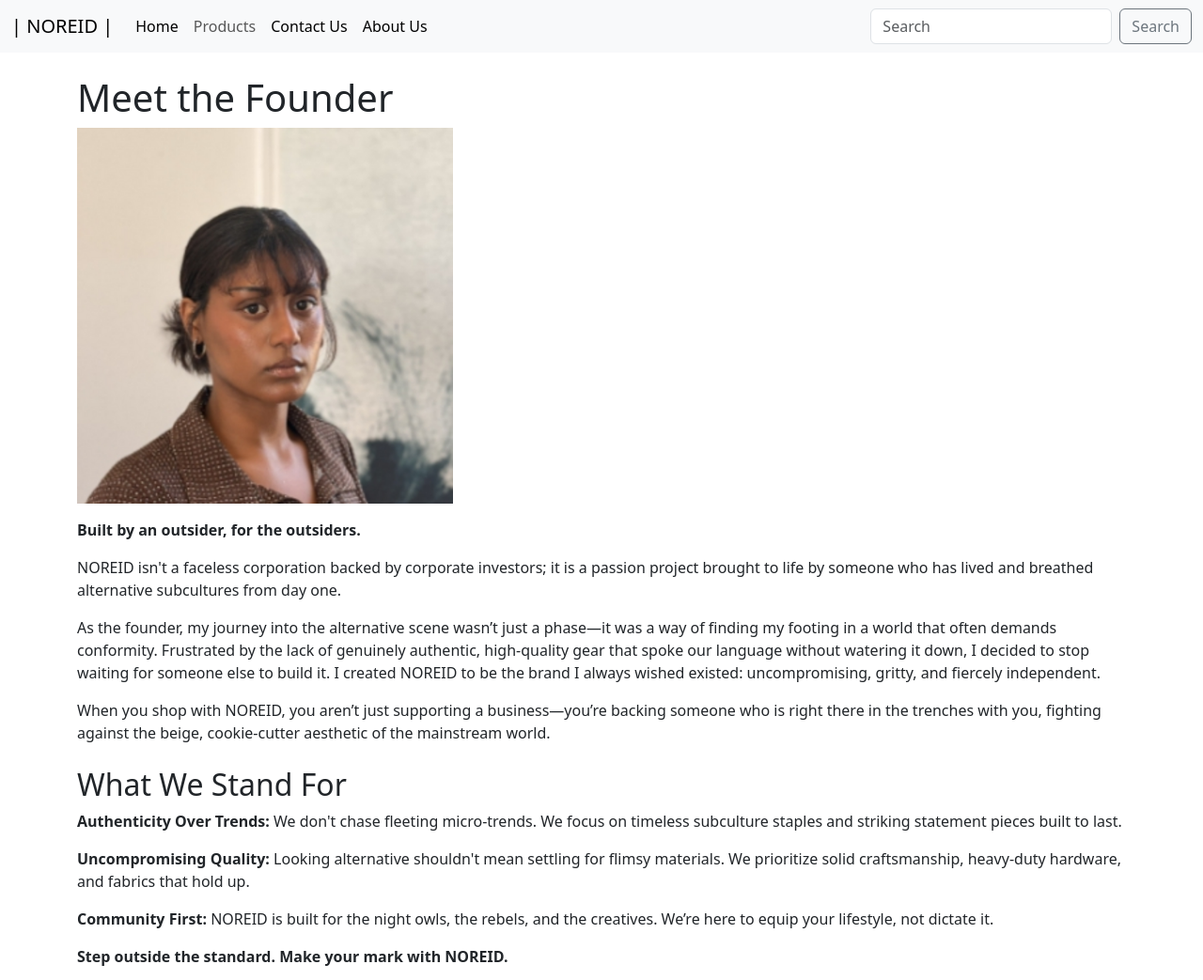
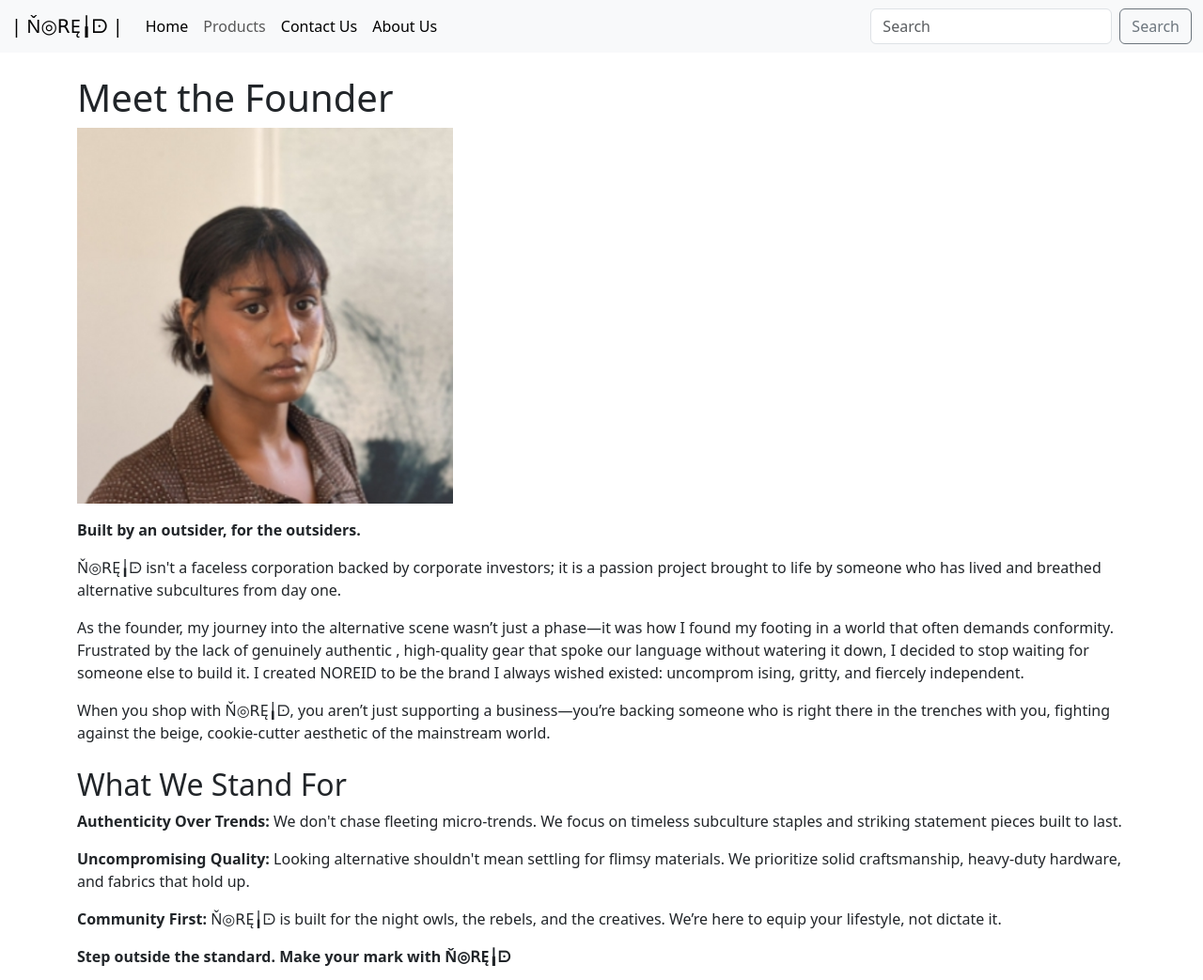
Before and after one commit to DREION3/cssexercise4, a plain HTML site: page About .html in a window 1280 px wide. Shown: the whole page at 94% size. Drawn offline with nearby package versions, Linux system fonts and the light colour scheme.

Commit message:
Update About .html

```diff
--- a/About .html
+++ b/About .html
@@ -1,7 +1,7 @@
 <!DOCTYPE html>
 <html lang="en">
 <head>
-  <title>About Us | NOREID</title>
+  <title>About Us | Ň◎𝖱Ę╽ᗠ </title>
   <meta charset="utf-8">
   <meta name="viewport" content="width=device-width, initial-scale=1">
 
@@ -12,7 +12,7 @@
 
 <nav class="navbar navbar-expand-lg bg-body-tertiary mb-4">
   <div class="container-fluid">
-    <a class="navbar-brand" href="#">| NOREID |</a>
+    <a class="navbar-brand" href="#">| Ň◎𝖱Ę╽ᗠ |</a>
 
     <button class="navbar-toggler" type="button" data-bs-toggle="collapse" data-bs-target="#navbarSupportedContent" aria-controls="navbarSupportedContent" aria-expanded="false" aria-label="Toggle navigation">
       <span class="navbar-toggler-icon"></span>
@@ -51,11 +51,13 @@
 
   <p><strong>Built by an outsider, for the outsiders.</strong></p>
 
-  <p>NOREID isn't a faceless corporation backed by corporate investors; it is a passion project brought to life by someone who has lived and breathed alternative subcultures from day one.</p>
+  <p>Ň◎𝖱Ę╽ᗠ isn't a faceless corporation backed by corporate investors; it is a passion project brought to life by someone who has lived and breathed alternative subcultures from day one.</p>
 
-  <p>As the founder, my journey into the alternative scene wasn’t just a phase—it was a way of finding my footing in a world that often demands conformity. Frustrated by the lack of genuinely authentic, high-quality gear that spoke our language without watering it down, I decided to stop waiting for someone else to build it. I created NOREID to be the brand I always wished existed: uncompromising, gritty, and fiercely independent.</p>
+  <p>As the founder, my journey into the alternative scene wasn’t just a phase—it was how I found my footing in a world that often demands conformity. Frustrated by the lack of genuinely authentic
+    , high-quality gear that spoke our language without watering it down, I decided to stop waiting for someone else to build it. I created NOREID to be the brand I always wished existed: uncomprom
+    ising, gritty, and fiercely independent.</p>
 
-  <p>When you shop with NOREID, you aren’t just supporting a business—you’re backing someone who is right there in the trenches with you, fighting against the beige, cookie-cutter aesthetic of the mainstream world.</p>
+  <p>When you shop with Ň◎𝖱Ę╽ᗠ, you aren’t just supporting a business—you’re backing someone who is right there in the trenches with you, fighting against the beige, cookie-cutter aesthetic of the mainstream world.</p>
 
   <h2 class="mt-4">What We Stand For</h2>
 
@@ -63,9 +65,9 @@
 
   <p><strong>Uncompromising Quality:</strong> Looking alternative shouldn't mean settling for flimsy materials. We prioritize solid craftsmanship, heavy-duty hardware, and fabrics that hold up.</p>
 
-  <p><strong>Community First:</strong> NOREID is built for the night owls, the rebels, and the creatives. We’re here to equip your lifestyle, not dictate it.</p>
+  <p><strong>Community First:</strong> Ň◎𝖱Ę╽ᗠ is built for the night owls, the rebels, and the creatives. We’re here to equip your lifestyle, not dictate it.</p>
 
-  <p><strong>Step outside the standard. Make your mark with NOREID.</strong></p>
+  <p><strong>Step outside the standard. Make your mark with Ň◎𝖱Ę╽ᗠ</strong></p>
 
   <div class="container text-light text-end">
     <p class="display-5 mb-3">Calibri</p>
```
